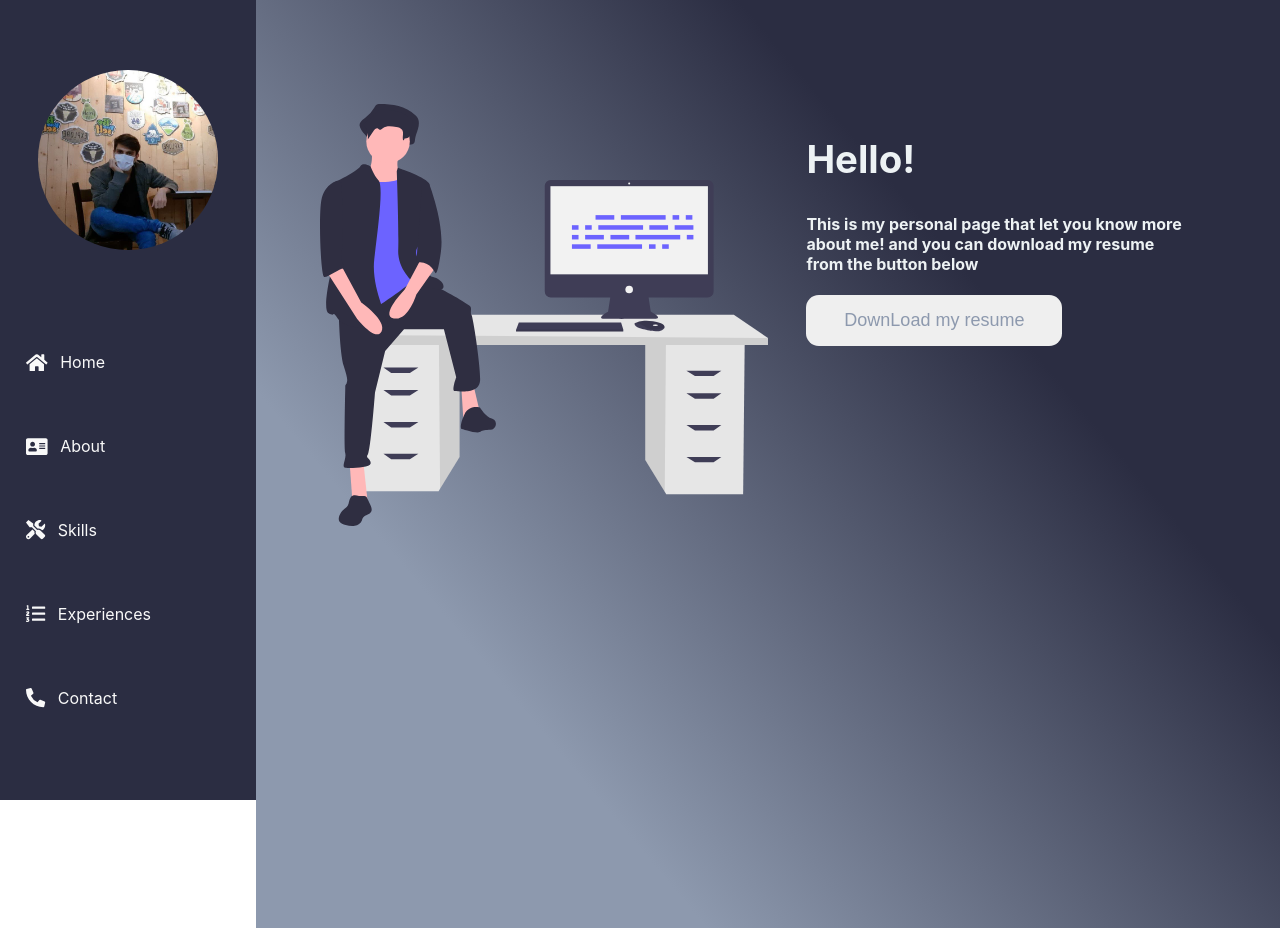
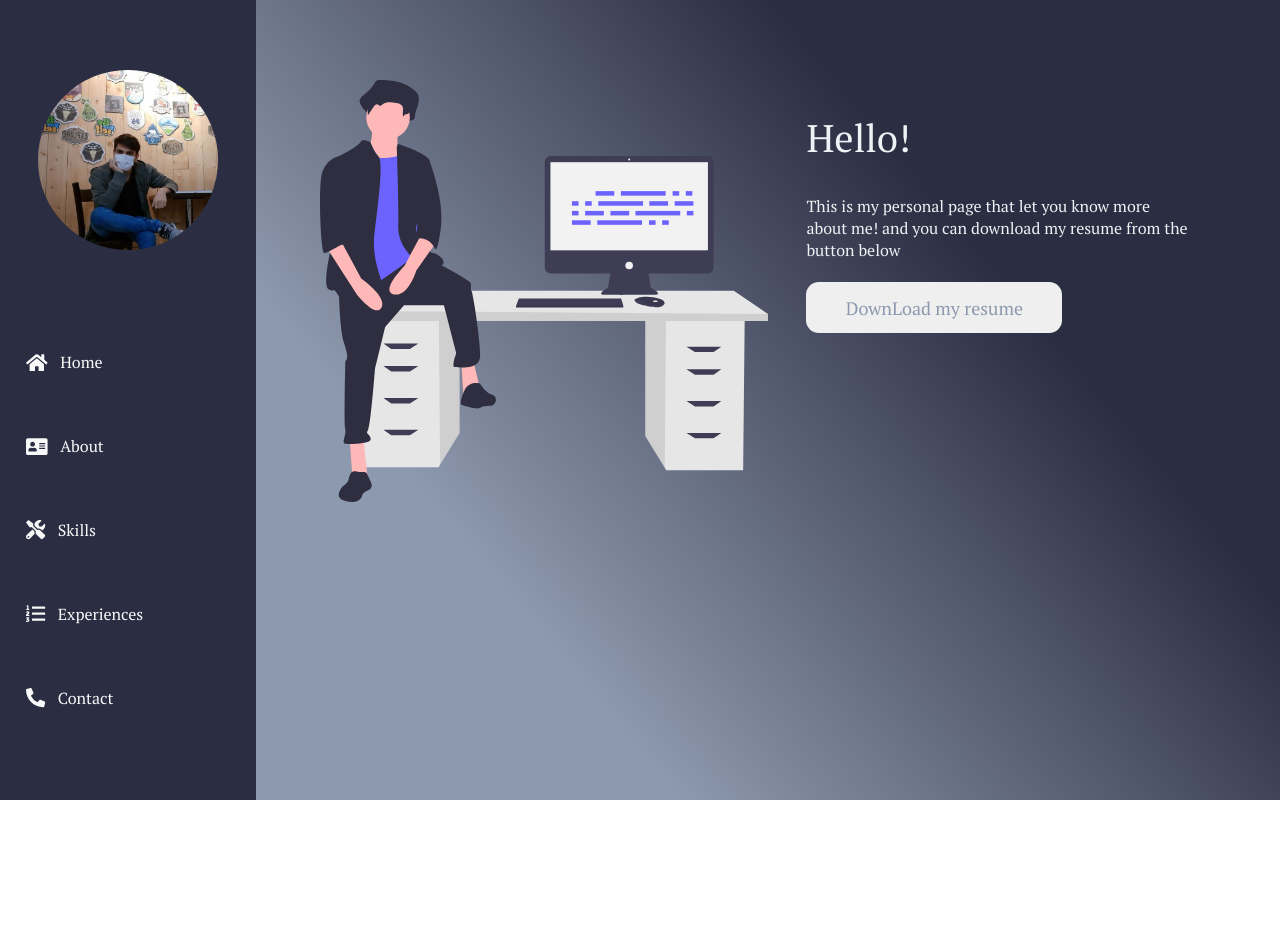
Before and after one commit to alibaghjari145/personal-site, a React (Create React App) app: page / in a window 1280 px wide. After the commit the page ends 800 px from the top, so only its background shows below. Built offline with nearby package versions, Linux system fonts and the light colour scheme.

Commit message:
Add files via upload
Fixed bugs and set new font

```diff
--- a/src/App.css
+++ b/src/App.css
@@ -1,3 +1,8 @@
+@import url('https://fonts.googleapis.com/css2?family=PT+Serif&display=swap');
+* {
+    font-family: 'PT Serif', serif;
+}
+
 @media screen and (max-width: 800px) {
     .content {
         width: 90vw !important;
@@ -160,9 +165,9 @@
     overflow-x: hidden;
     height: 100vh;
     right: 0in;
-    min-height: 100vh;
+    min-height: 95vh;
     height: auto;
-    padding: 5vw;
+    padding: 5vh 5vw 0 5vw;
 }
 
 .home {
@@ -190,6 +195,8 @@
 .header-div h4 {
     color: #edf2f4;
     opacity: 0;
+    font-weight: 400;
+    text-justify: auto;
     animation: appear linear forwards .6s;
 }
 
```
